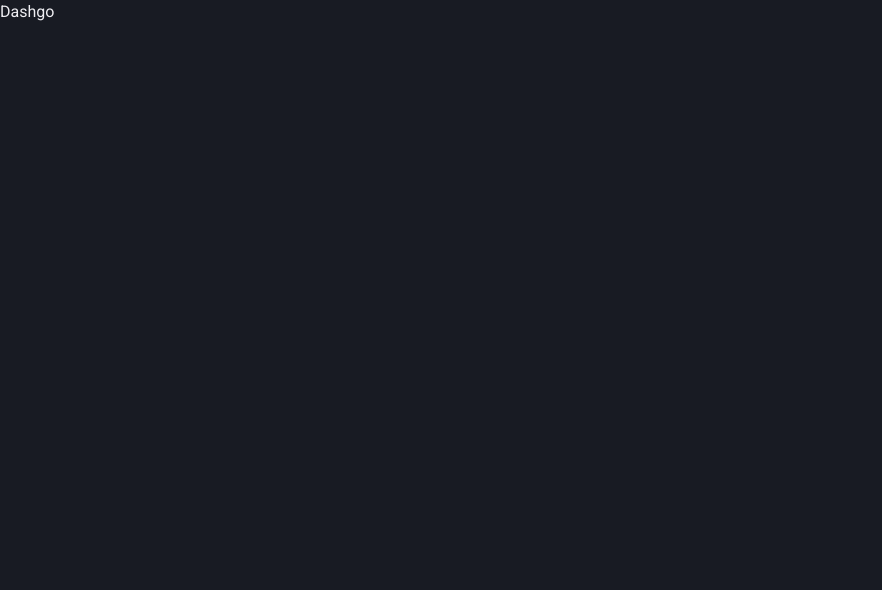
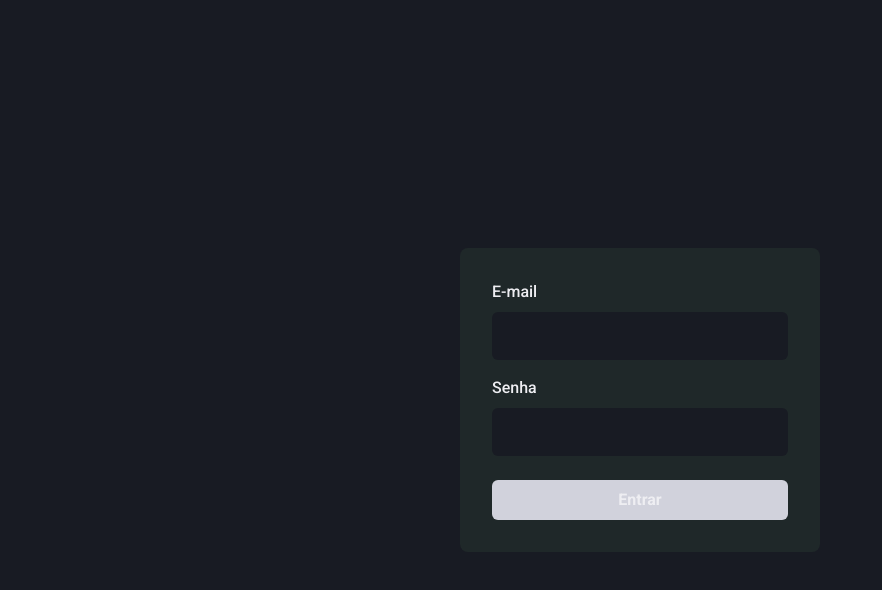
Before and after one commit to ardotheedu/dashgo, a Next.js app: page / in a window 1280 px wide. Shown: the top 590 px of the page, without its empty margins (0-882 px from the left). Built offline with nearby package versions, Linux system fonts and the light colour scheme.

Commit message:
feat: SignIn page

```diff
--- /dev/null
+++ b/src/components/Form/Input.tsx
@@ -0,0 +1,27 @@
+import { FormControl, FormLabel, Input as ChakraInput, InputProps as ChakraInputProps } from "@chakra-ui/react";
+
+
+interface InputProps extends ChakraInputProps {
+    name: string;
+    label: string
+}
+export function Input({name, label, ...rest}: InputProps) {
+    return (
+        <FormControl>
+                { !!label && <FormLabel htmlFor={name}>{label}</FormLabel>}
+
+                <ChakraInput
+                name="email"
+                id="email"
+                focusBorderColor="pink.500"
+                bgColor="gray.900"
+                variant="filled"
+                _hover={{
+                    bgColor: 'gray.900'
+                }}
+                size="lg"
+                {...rest}
+                />
+        </FormControl>
+    )
+}
--- a/src/pages/index.tsx
+++ b/src/pages/index.tsx
@@ -1,7 +1,30 @@
-import Head from 'next/head'
+import { Flex, Button, Stack  } from '@chakra-ui/react'
+import { Input } from '../components/Form/Input'
 
 export default function Home() {
   return (
-    <h1>Dashgo</h1>
+   <Flex
+      w="100vw"
+      h="100vh"
+      align="center"
+      justify="center"
+    >
+      <Flex
+        as="form"
+        width="100%"
+        maxWidth={360}
+        bg="gray.800"
+        p="8"
+        borderRadius={8}
+        flexDir="column"
+      >
+        <Stack spacing="4">
+          <Input name="email" type="email" label="E-mail" />
+          <Input name="password" type="password" label="Senha" />
+        </Stack>
+
+        <Button type="submit" mt="6" colorSchema="pink">Entrar</Button>
+      </Flex>
+    </Flex>
   )
 }
```
Also changed, not shown: src/components/Header.tsx (added, +26 -0 lines), src/pages/dashboard.tsx (added).
